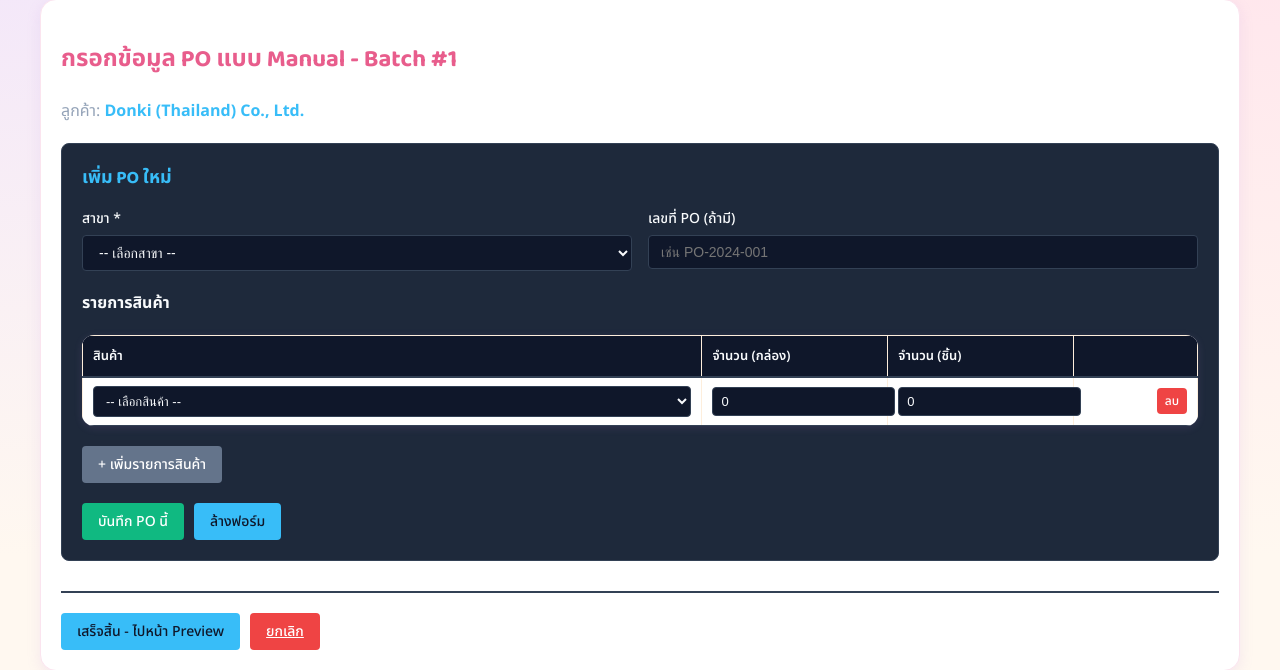
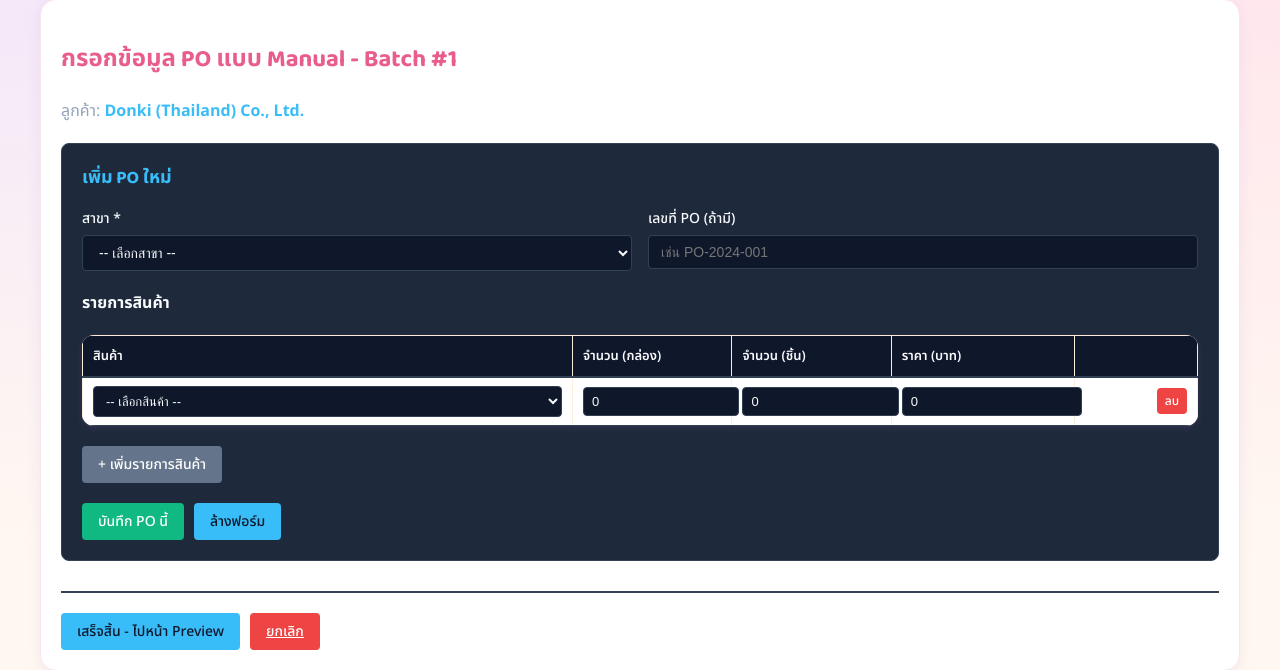
Before and after one commit to kittichaisangpayung-arch/oem-orders, a Django app: page /ingestion/batches/1/manual/ in a window 1280 px wide. Shown: the part 136-806 px from the top of the page. Run offline with Django 5.2, Linux system fonts and the light colour scheme; a user stored in the database is signed in; data comes from the database, SQL or seed files in the repository; tables that the repository leaves empty hold one stand-in row (values such as "Sample post").

Commit message:
Add price field to manual PO entry
- Add price field to ManualPOLineItemForm
- Add price column to manual entry table
- Update JavaScript to collect and send price data
- Update view to save price as unit_amount and calculate line_total

Co-Authored-By: Claude Sonnet 5 <noreply@anthropic.com>

```diff
--- a/apps/ingestion/views.py
+++ b/apps/ingestion/views.py
@@ -318,6 +318,7 @@ def save_manual_po(request, batch_id):
             product_id = item.get('product_id')
             qty = int(item.get('qty', 0))
             qty2 = int(item.get('qty2', 0))
+            price = Decimal(str(item.get('price', 0)))
 
             product = Product.objects.get(pk=product_id)
 
@@ -329,8 +330,8 @@ def save_manual_po(request, batch_id):
                 uom_raw=product.uom,
                 qty=qty,
                 qty2=qty2,
-                unit_amount=Decimal('0.00'),
-                line_total=Decimal('0.00'),
+                unit_amount=price,
+                line_total=price * (qty if qty > 0 else qty2),
                 line_no=idx,
             )
 
--- a/templates/ingestion/manual_entry.html
+++ b/templates/ingestion/manual_entry.html
@@ -193,9 +193,10 @@
             <table class="line-items-table">
                 <thead>
                     <tr>
-                        <th style="width: 50%;">สินค้า</th>
-                        <th style="width: 15%;">จำนวน (กล่อง)</th>
-                        <th style="width: 15%;">จำนวน (ชิ้น)</th>
+                        <th style="width: 40%;">สินค้า</th>
+                        <th style="width: 13%;">จำนวน (กล่อง)</th>
+                        <th style="width: 13%;">จำนวน (ชิ้น)</th>
+                        <th style="width: 15%;">ราคา (บาท)</th>
                         <th style="width: 10%;"></th>
                     </tr>
                 </thead>
@@ -211,6 +212,7 @@
                         </td>
                         <td><input type="number" class="qty-input" min="0" value="0"></td>
                         <td><input type="number" class="qty2-input" min="0" value="0"></td>
+                        <td><input type="number" class="price-input" min="0" step="0.01" value="0"></td>
                         <td>
                             <button type="button" class="btn btn-danger btn-remove-row" onclick="removeRow(this)" style="padding: 4px 8px; font-size: 12px;">ลบ</button>
                         </td>
@@ -250,6 +252,7 @@ function addLineItem() {
     newRow.querySelector('.product-select').value = '';
     newRow.querySelector('.qty-input').value = '0';
     newRow.querySelector('.qty2-input').value = '0';
+    newRow.querySelector('.price-input').value = '0';
 
     tbody.appendChild(newRow);
 }
@@ -283,6 +286,7 @@ function clearForm() {
             </td>
             <td><input type="number" class="qty-input" min="0" value="0"></td>
             <td><input type="number" class="qty2-input" min="0" value="0"></td>
+            <td><input type="number" class="price-input" min="0" step="0.01" value="0"></td>
             <td>
                 <button type="button" class="btn btn-danger btn-remove-row" onclick="removeRow(this)" style="padding: 4px 8px; font-size: 12px;">ลบ</button>
             </td>
@@ -318,12 +322,14 @@ function savePO() {
         const productId = row.querySelector('.product-select').value;
         const qty = parseInt(row.querySelector('.qty-input').value) || 0;
         const qty2 = parseInt(row.querySelector('.qty2-input').value) || 0;
+        const price = parseFloat(row.querySelector('.price-input').value) || 0;
 
         if (productId && (qty > 0 || qty2 > 0)) {
             lineItems.push({
                 product_id: productId,
                 qty: qty,
-                qty2: qty2
+                qty2: qty2,
+                price: price
             });
         }
     }
```
Also changed, not shown: apps/ingestion/forms.py (+8 -0 lines).
